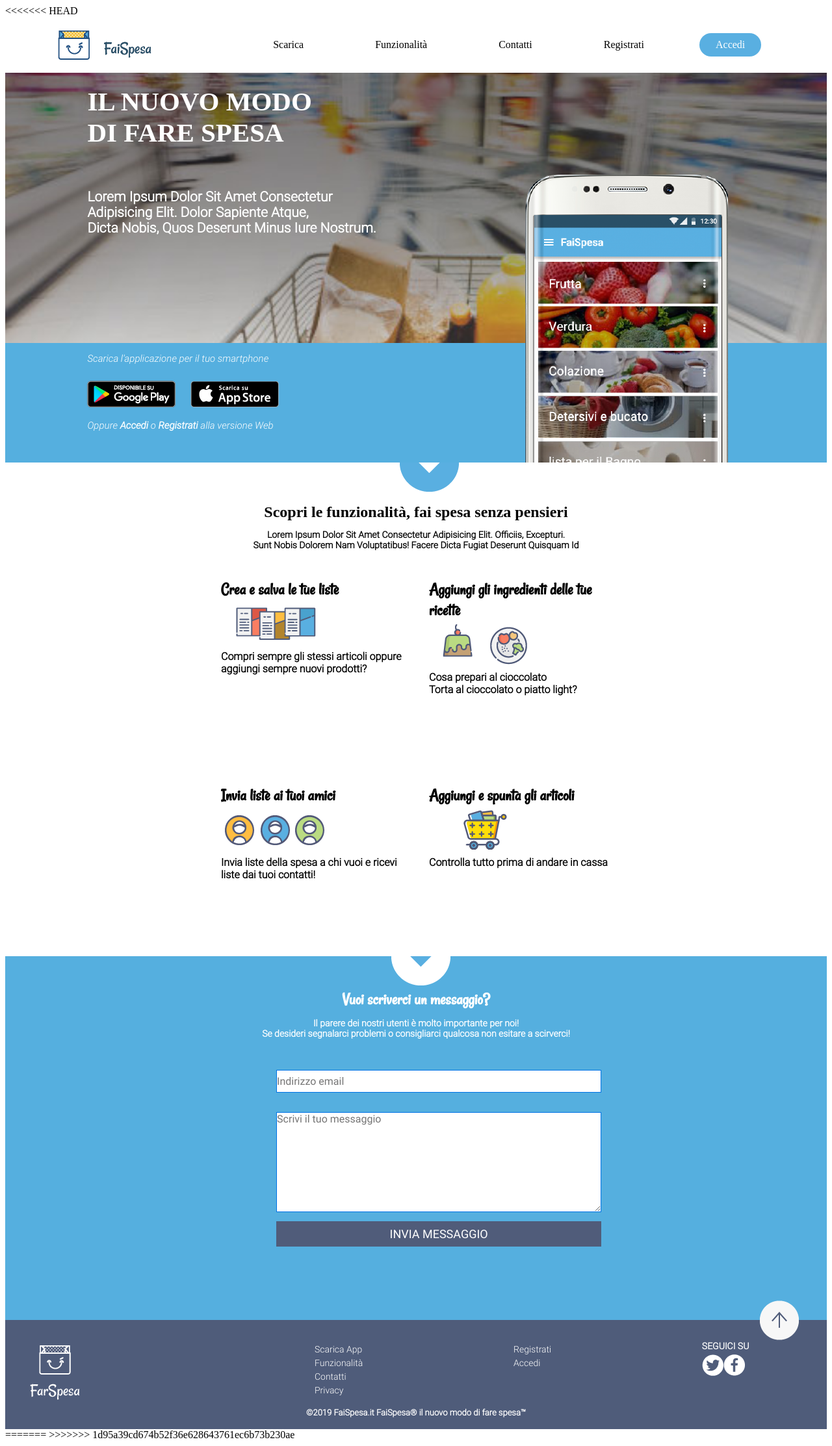
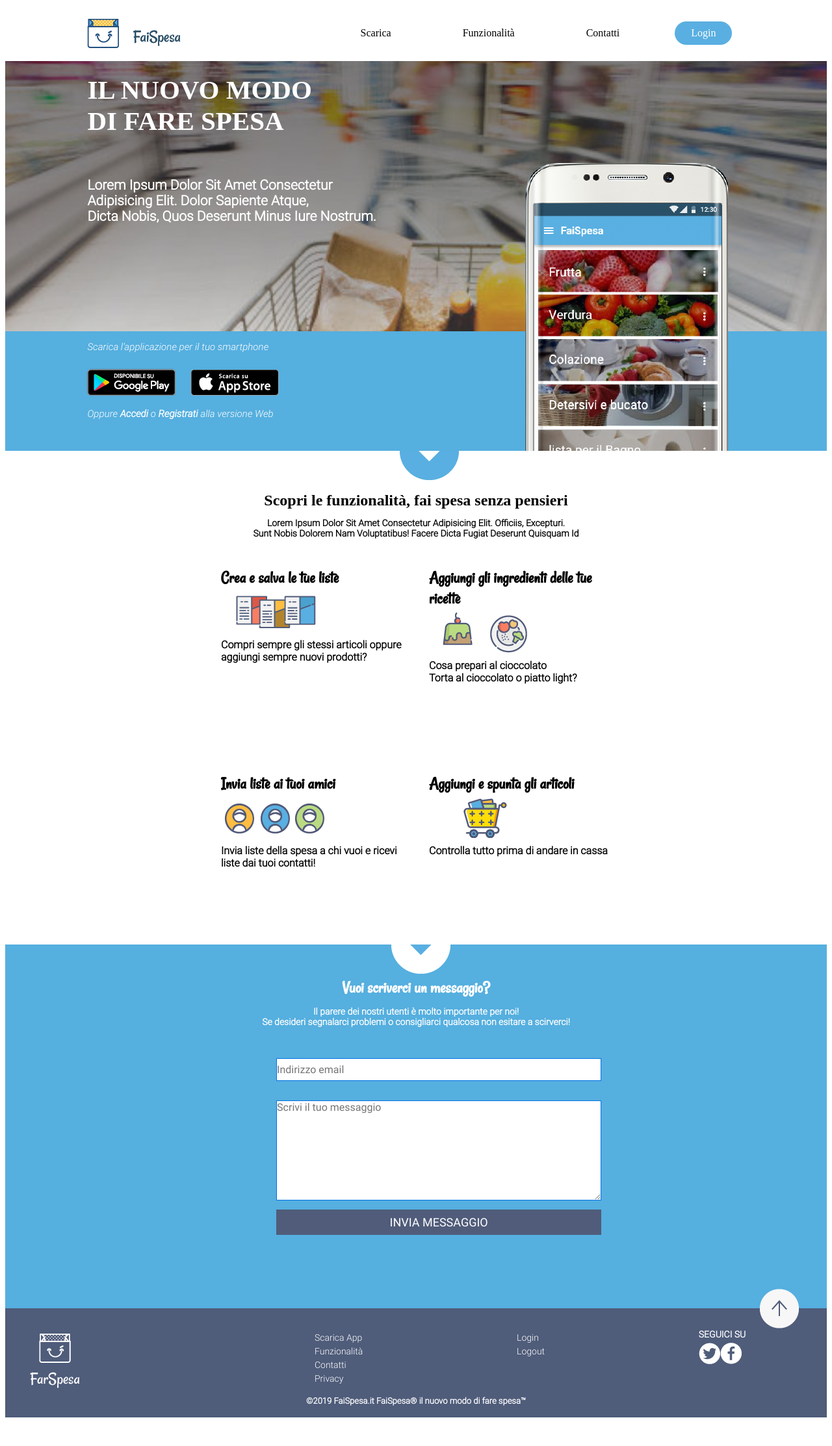
Before and after one commit to davidecarizzoni/faiSpesa, an Angular app: page /home in a window 1280 px wide. Shown: the whole page at 65% size. After the commit the page ends 2190 px from the top, so only its background shows below. Built offline with nearby package versions, Linux system fonts and the light colour scheme; a web font is replaced by a local one.

Commit message:
add routing

```diff
--- /dev/null
+++ b/src/app/app-routing-module.ts
@@ -0,0 +1,17 @@
+import { NgModule } from "@angular/core";
+import { RouterModule, Routes } from '@angular/router';
+import { HomeComponent } from './components/home/home.component';
+import { LoginComponent } from './components/login/login.component';
+
+// DICHIARAZIONE ROUTES DEI COMPONENTI
+const appRoutes: Routes = [
+    {path:'home', component: HomeComponent},
+    {path:'login',component: LoginComponent}
+]
+
+@NgModule({
+    imports: [RouterModule.forRoot(appRoutes)],
+    exports: [RouterModule]
+})
+
+export class ListRoutingModule {}
--- a/src/app/app.component.html
+++ b/src/app/app.component.html
@@ -1,4 +1 @@
-<<<<<<< HEAD
 <app-home></app-home>
-=======
->>>>>>> 1d95a39cd674b52f36e628643761ec6b73b230ae
--- a/src/app/app.module.ts
+++ b/src/app/app.module.ts
@@ -4,6 +4,7 @@ import { NgModule } from '@angular/core';
 import { AppComponent } from './app.component';
 import { HomeComponent } from './components/home/home.component';
 import { LoginComponent } from './components/login/login.component';
+import { ListRoutingModule } from './app-routing-module';
 
 @NgModule({
   declarations: [
@@ -12,7 +13,8 @@ import { LoginComponent } from './components/login/login.component';
     LoginComponent
   ],
   imports: [
-    BrowserModule
+    BrowserModule,
+    ListRoutingModule
   ],
   providers: [],
   bootstrap: [AppComponent]
--- a/src/app/components/home/home.component.html
+++ b/src/app/components/home/home.component.html
@@ -13,8 +13,8 @@
           <li> <a href=""><button> Scarica      </button></a> </li>
           <li> <a href=""><button> Funzionalità </button></a> </li>
           <li> <a href=""><button> Contatti     </button></a> </li>
-          <li> <a href="../login/signin.html"><button> Registrati</button></a> </li>
-          <li> <a href="../login/login.html"> <button class="buttonBlue"> Accedi</button></a> </li>
+          <!-- <li> <a href="../login/signin.html"><button> Registrati</button></a> </li> -->
+          <li> <a href="../login/login.html"> <button class="buttonBlue"> Login</button></a> </li>
         </ul>
       </nav>
   </header>
@@ -107,8 +107,8 @@
       </div>
       <div class="box">
         <ul class="ul_footer">
-          <li class="li_footer"> <a class="footer" href="../login/signin.html">Registrati</a> </li>
-          <li class="li_footer"> <a class="footer" href="../login/login.html">Accedi</a> </li>
+          <li class="li_footer"> <a class="footer" href="../login/signin.html">Login</a> </li>
+          <li class="li_footer"> <a class="footer" href="../login/signin.html">Logout</a> </li>
         </ul>
       </div>
       <div class="box">
```
